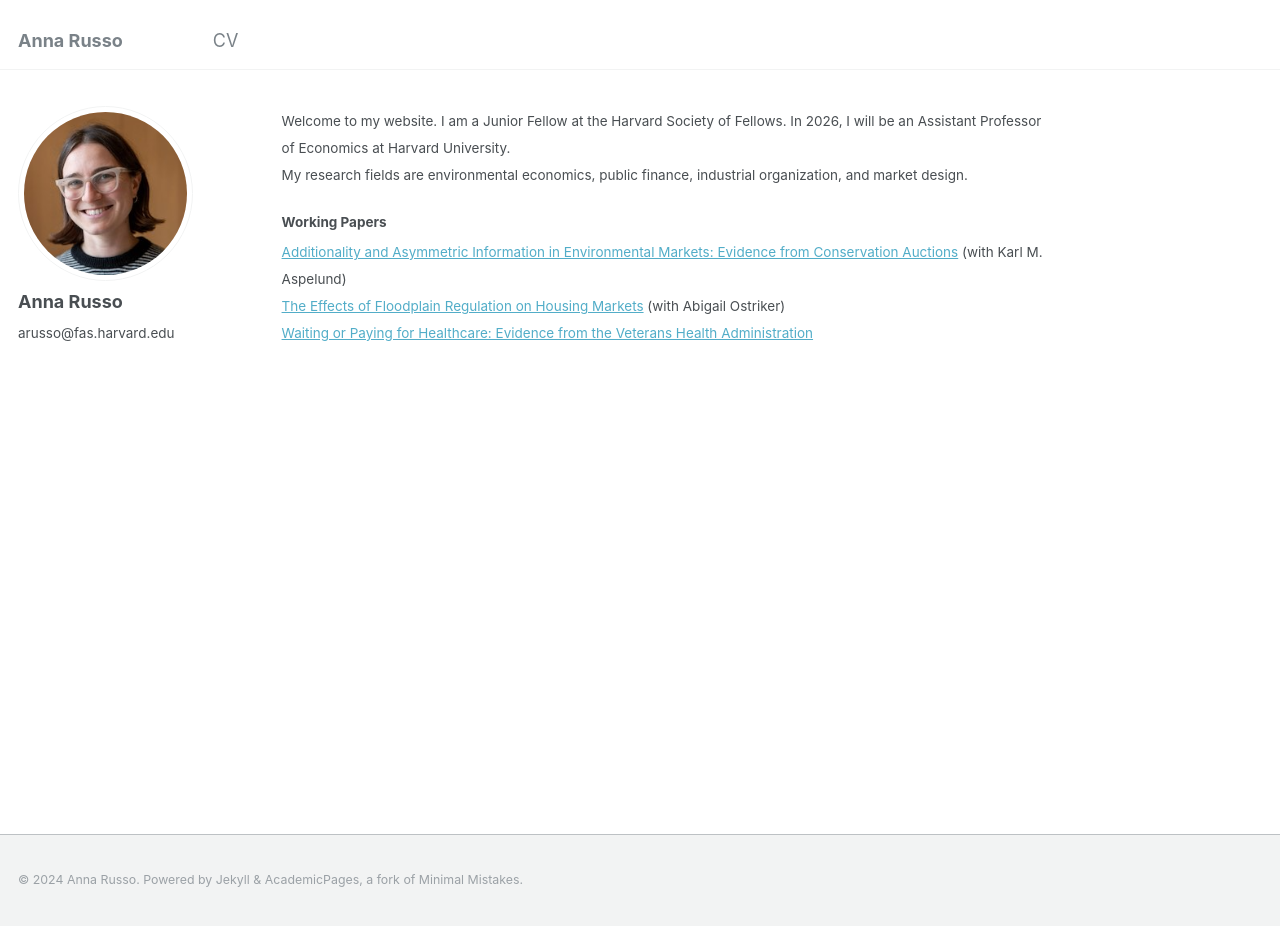
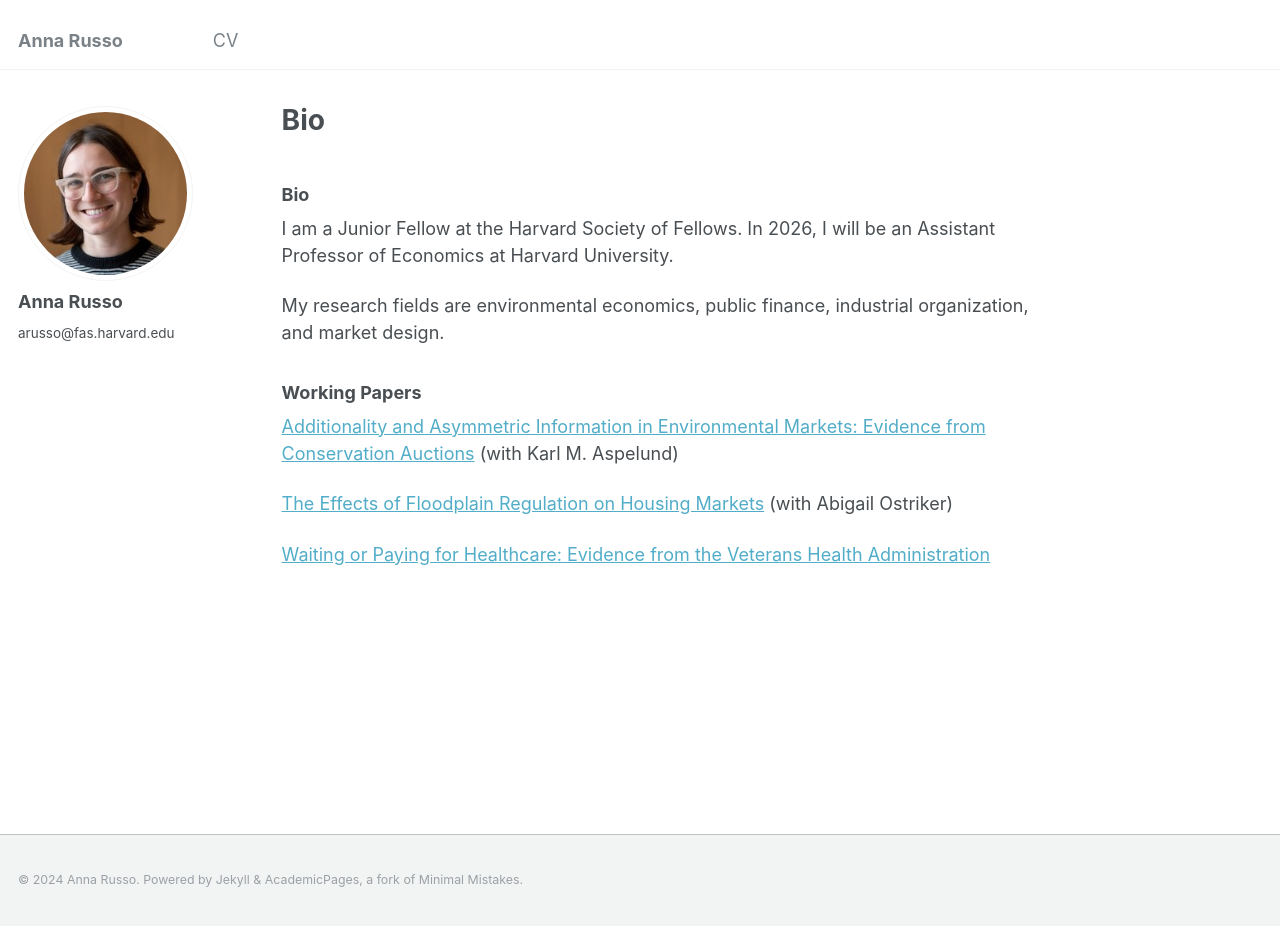
Before and after one commit to annarusso/annarusso.github.io, a Jekyll site: the page built from _pages/about.md, in a window 1280 px wide and 926 px high. Built offline with Jekyll 4.4.1, drawn with Linux system fonts in a browser that asks for light colours; our own code applies the rules of GitHub Pages for plain Markdown files.

Commit message:
Update about.md

```diff
--- a/_pages/about.md
+++ b/_pages/about.md
@@ -7,10 +7,18 @@ redirect_from:
   - /about.html
 ---
 
-<small> Welcome to my website. I am a Junior Fellow at the Harvard Society of Fellows. In 2026, I will be an Assistant Professor of Economics at Harvard University. <br>
+### Bio
+I am a Junior Fellow at the Harvard Society of Fellows. In 2026, I will be an Assistant Professor of Economics at Harvard University.
+
+
 My research fields are environmental economics, public finance, industrial organization, and market design.
 
-#### Working Papers
-<small> [Additionality and Asymmetric Information in Environmental Markets: Evidence from Conservation Auctions](https://annarusso.github.io/papers/aspelund_russo_crp.pdf) (with Karl M. Aspelund) <br>
-[The Effects of Floodplain Regulation on Housing Markets](https://ostriker.github.io/papers/Ostriker-Russo_floodplain-regulations.pdf) (with Abigail Ostriker) <br>
+
+### Working Papers
+[Additionality and Asymmetric Information in Environmental Markets: Evidence from Conservation Auctions](https://annarusso.github.io/papers/aspelund_russo_crp.pdf) (with Karl M. Aspelund)
+
+
+[The Effects of Floodplain Regulation on Housing Markets](https://ostriker.github.io/papers/Ostriker-Russo_floodplain-regulations.pdf) (with Abigail Ostriker)
+
+
 [Waiting or Paying for Healthcare: Evidence from the Veterans Health Administration](https://annarusso.github.io/papers/russo_wait.pdf)
```
